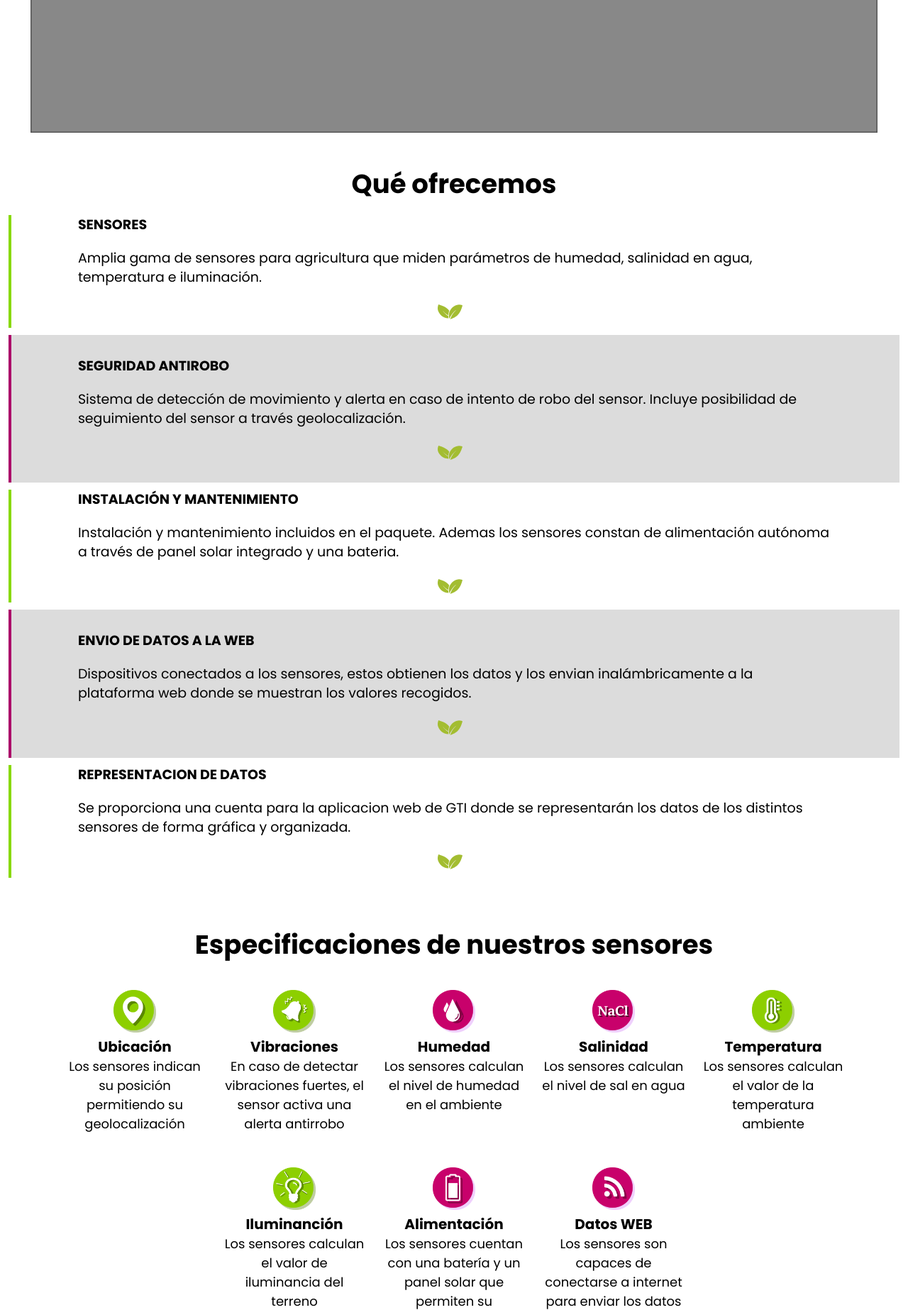
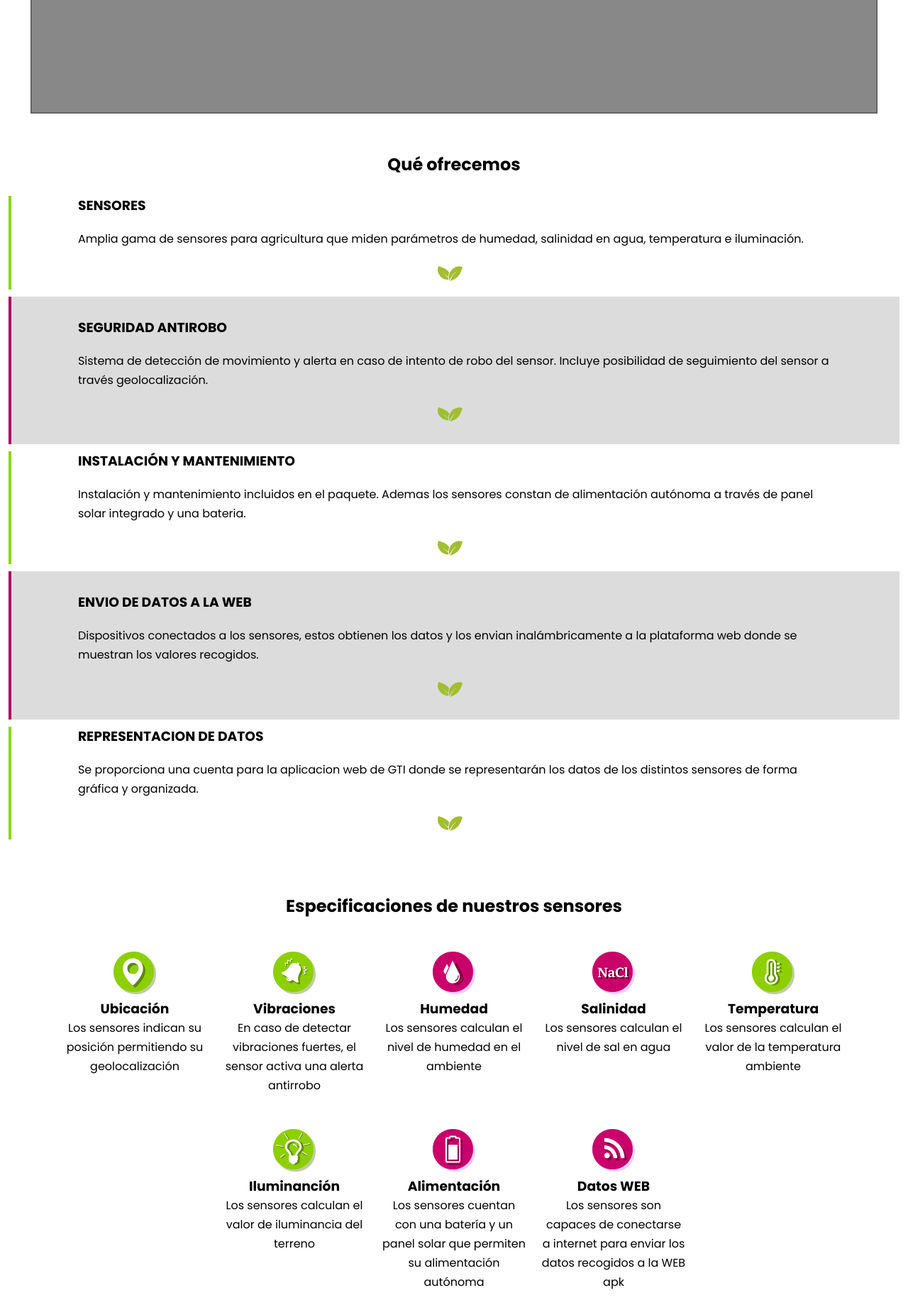
Before and after one commit to danialfaro/Proyecto-Web-GTi, a PHP site: page / in a window 1280 px wide. Shown: the part 1640-3486 px from the top of the page at 71% size. Run offline with PHP 8.4, Linux system fonts and the light colour scheme.

Commit message:
Reescalado de textos
Se han corregido las diferencias de tamaño entre las distintas secciones de la página

```diff
--- a/css/estilos.css
+++ b/css/estilos.css
@@ -355,15 +355,14 @@ footer {
 
 
 
-    .color-seccion{
+.color-seccion{
         width: 100%;
         padding:  20px 0;
         background-color: #dcdcdc;
-    <!--border-top: 20px;border-top-color: #dcdcdc;-->
-    }
+}
 .texto-QS-principal{
     font-family: 'Poppins',sans-serif;
-    font-size:37px;
+<!--font-size:37px;-->
     font-weight: bold;
     text-align: center;
     margin: 10px auto 20px;
@@ -372,7 +371,7 @@ footer {
 }
 .texto-QS-secundario{
     font-family: 'Poppins',sans-serif;
-    font-size:19px;
+<!--font-size:19px;-->
     font-weight: initial;
     text-align: initial;
     margin: 10px auto 20px;
@@ -381,7 +380,7 @@ footer {
 }
 .ofertas{
     font-family: 'Poppins',sans-serif;
-    font-size:19px;
+<!--font-size:19px;-->
     font-weight: bold;
     text-align: initial;
     margin: 10px auto 20px;
@@ -410,7 +409,7 @@ footer {
 
 .texto-esp-principal{
     font-family: 'Poppins',sans-serif;
-    font-size:37px;
+<!--font-size:37px;-->
     font-weight: bold;
     text-align: center;
     margin: 70px auto 40px;
@@ -419,7 +418,7 @@ footer {
 }
 .esp-titulo{
     font-family: 'Poppins',sans-serif;
-    font-size:20px;
+<!--font-size:20px;-->
     font-weight: bold;
     text-align: center;
     margin: 0px auto;
@@ -428,7 +427,7 @@ footer {
 }
 .esp-text{
     font-family: 'Poppins',sans-serif;
-    font-size:18px;
+    <!--font-size:18px;-->
     font-weight: initial;
     text-align: center;
     margin: 0 auto;
```
Also changed, not shown: index.html (indentation only).
